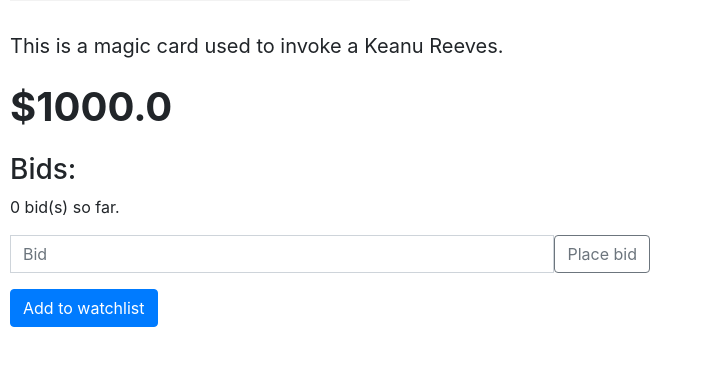
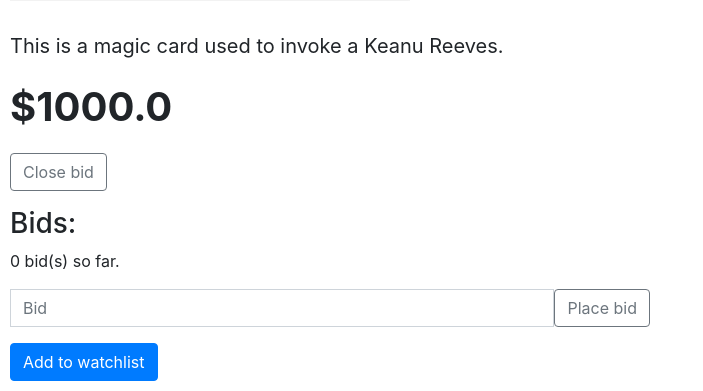
Before and after one commit to eric-soar/WP_CS50, a Django app: page /4 in a window 1280 px wide. Shown: the part 508-899 px from the top of the page, without its empty margins (0-703 px from the left). Before the commit the page ends 835 px from the top, so only its background shows below. Run offline with Django 3.2, Linux system fonts and the light colour scheme; a user stored in the database is signed in; data comes from the database, SQL or seed files in the repository; both versions use the stored data as it was after the commit; some libraries are stand-ins or nearby versions.

Commit message:
Added bid closing interaction

```diff
--- a/project2/commerce/auctions/models.py
+++ b/project2/commerce/auctions/models.py
@@ -3,6 +3,7 @@ from django.db import models
 
 
 class Listing(models.Model):
+    active = models.BooleanField(default=True)
     name = models.CharField(max_length=64)
     description = models.TextField(max_length=256)
     price = models.FloatField(max_length=64)
@@ -11,6 +12,7 @@ class Listing(models.Model):
 
     image = models.ImageField(upload_to='images/', null=True, blank=True, default='images/no_photo.jpg')
 
+    winner = models.CharField(max_length=64, default="No winner")
     def __str__(self):
         return f"{self.id}: {self.name} at price {self.price}"
 
--- a/project2/commerce/auctions/templates/auctions/listing.html
+++ b/project2/commerce/auctions/templates/auctions/listing.html
@@ -4,13 +4,22 @@
 
 {% block body %}
     <h2>Listing: {{ listing.name }}</h2>
+
     {% if listing.image %}
         <img src="{{ listing.image.url }}" alt="{{ listing.name }}" style="height: 300px; max-width: 80vw">
     {% else %}
         <img src="{% static 'images/no_photo.jpg' %}" alt="No photo" style="height: 300px; max-width: 80vw">
     {% endif %}
+
     <p class="listing-desc">{{ listing.description }}</p>
     <p class="listing-price"><strong>${{ listing.price }}</strong></p>
+
+    {% if listing_owner %}
+        <form class="input-group mb-3" action="{% url 'listing' listing.id %}" method="post">
+            {% csrf_token %}
+            <input class="btn btn-outline-secondary" type="submit" name="action" value="Close bid">
+        </form>
+    {% endif %}
 
     <h3>Bids:</h3>
     <p>{{ number_bids }} bid(s) so far.
@@ -18,11 +27,16 @@
         Your bid is the current bid.
         {% endif %}
     </p>
-    <form class="input-group mb-3" style="width: 50vw" action="{% url 'listing' listing.id %}" method="post">
-        {% csrf_token %}
-        <input class="form-control" type="number" name="amount" placeholder="Bid">
-        <input class="btn btn-outline-secondary" type="submit" name="action" value="Place bid">
-    </form>
+
+    {% if listing.active %}
+        <form class="input-group mb-3" style="width: 50vw" action="{% url 'listing' listing.id %}" method="post">
+            {% csrf_token %}
+            <input class="form-control" type="number" name="amount" placeholder="Bid">
+            <input class="btn btn-outline-secondary" type="submit" name="action" value="Place bid">
+        </form>
+    {% else %}
+        <h3>The bid is closed. Winner: <strong>{{ listing.winner }}</strong></h3>
+    {% endif %}
 
     <form action="{% url 'listing' listing.id %}" method="post">
         {% csrf_token %}
--- a/project2/commerce/auctions/views.py
+++ b/project2/commerce/auctions/views.py
@@ -74,6 +74,7 @@ def listing(request, listing_id):
     listing = Listing.objects.get(id=listing_id)
     message = None
     bidder = False
+    listing_owner = False
 
     if request.method == "POST":
         action = request.POST.get("action", None)
@@ -96,16 +97,26 @@ def listing(request, listing_id):
 
                 listing.price = amount
                 listing.save()
+        elif action == "Close bid":
+            last_bid = listing.listing_bids.order_by('amount').last()
+            listing.active = False
+            listing.winner = last_bid.bidder if last_bid else "No winner"
+            listing.save()
 
     last_bid = listing.listing_bids.order_by('amount').last()
     if last_bid and last_bid.bidder == request.user.username:
         bidder = True
     bidnum = listing.listing_bids.count()
+
+    if request.user.username == listing.listed_by:
+        listing_owner = True
+
     return render(request, "auctions/listing.html", {
         "listing": listing,
         "message": message,
         "number_bids": bidnum,
-        "bidder": bidder
+        "bidder": bidder,
+        "listing_owner": listing_owner,
     })
 
 
@@ -118,6 +129,7 @@ def create_listing(request):
         if form.is_valid():
 
             listing = Listing(
+                active=True,
                 name=form.cleaned_data['name'],
                 description=form.cleaned_data['description'],
                 price=form.cleaned_data['price'],
```
Also changed, not shown: project2/commerce/db.sqlite3.
